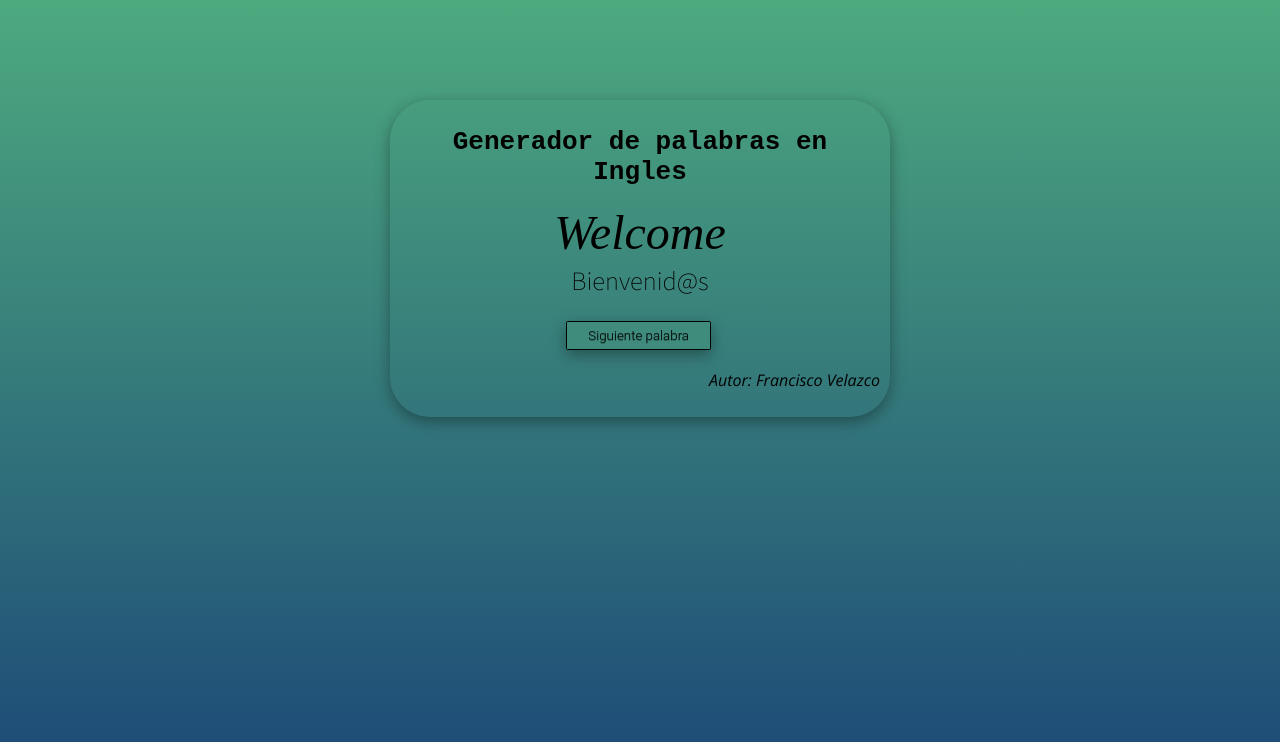
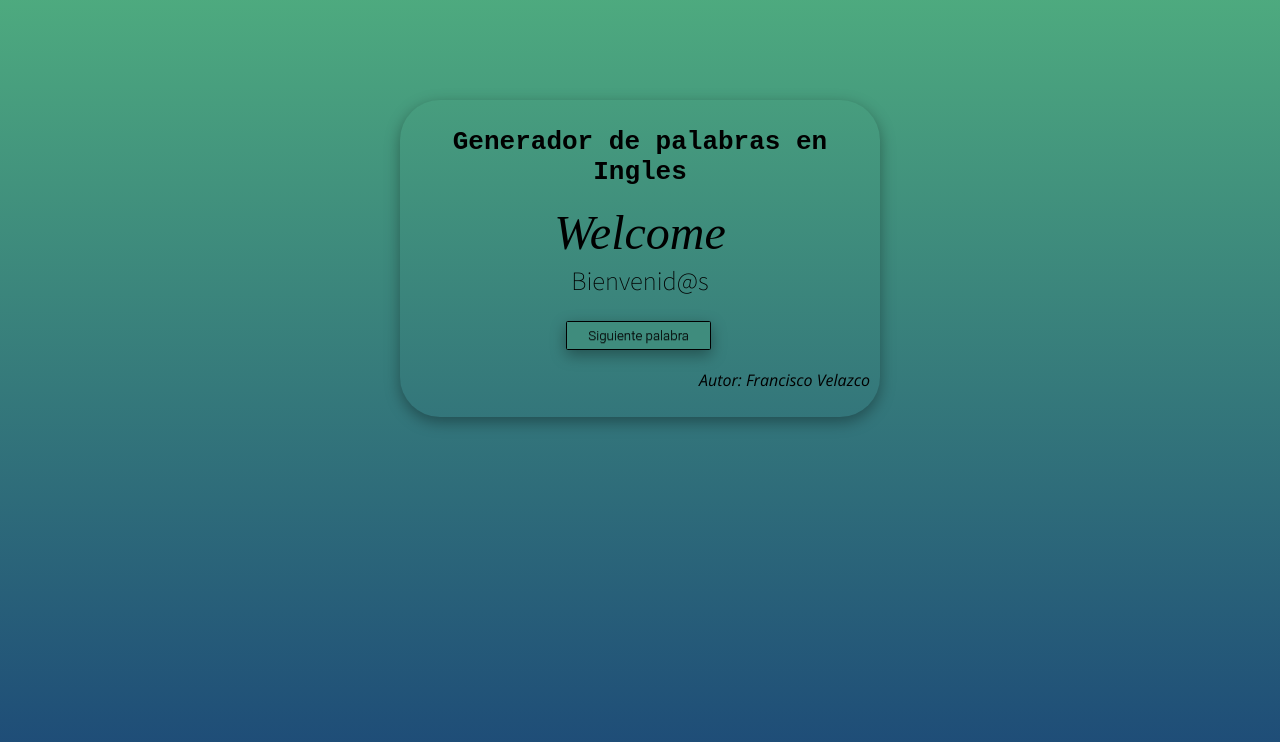
Before and after one commit to FranciscoVelazco14/Generador-de-palabras, a plain HTML site: page index.html in a window 1280 px wide. Drawn offline with nearby package versions, Linux system fonts and the light colour scheme.

Commit message:
Primer Commit

```diff
--- a/estilos.css
+++ b/estilos.css
@@ -3,14 +3,13 @@
 @import url('https://fonts.googleapis.com/css2?family=Open+Sans:ital,wght@1,600&display=swap');
 @import url('https://fonts.googleapis.com/css2?family=Noto+Sans+JP:wght@100&display=swap');
 body{
-
     background: linear-gradient(#20945ecb, #1b4677);
     background-attachment: fixed;
 }
 div{
-    background: rgb(rgb(255, 255, 255), rgb(255, 255, 255), rgb(255, 255, 255),0.2);
+    width: 80%;
     display: block;
-    width: 30em;
+    max-width: 30em;
     margin-left: auto;
     margin-right: auto;
     margin-top: 100px;
@@ -18,6 +17,7 @@ div{
     border-radius: 40px;
     text-align: center;
     box-shadow: rgba(0, 0, 0, 0.35) 0px 5px 15px;
+    box-sizing: border-box;
 }
 h1{
     font-size: 2em;
```
Also changed, not shown: index.html (+1 -0 lines).
